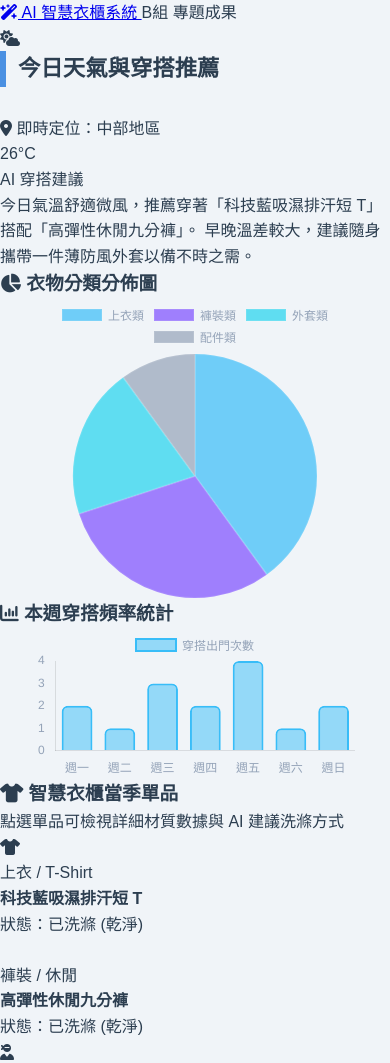
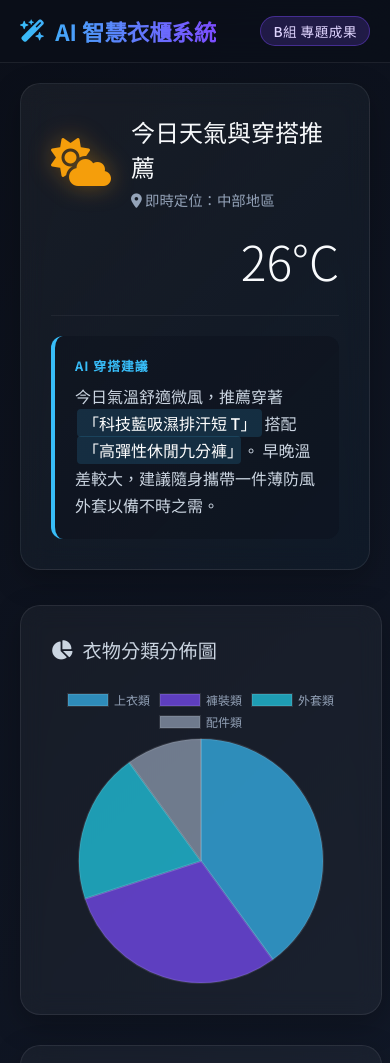
Before and after one commit to Kang921204/-123kang, a plain HTML site: page index.html in a window 390 px wide. Shown: the top 1063 px of the page. Drawn offline with nearby package versions, Linux system fonts and the light colour scheme.

Commit message:
Update style.css

```diff
--- a/style.css
+++ b/style.css
@@ -1,204 +1,323 @@
-
-/* style.css - B組智慧衣櫃【質感升級版】 */
+/* ==========================================
+   AI 智慧衣櫃系統 - 頂級科技感視覺設定規範
+   ========================================== */
 
 :root {
-    --primary-color: #4a90e2;       /* 科技藍 */
-    --primary-hover: #357abd;
-    --secondary-color: #2c3e50;     /* 深質感灰藍 */
-    --bg-color: #f0f4f8;            /* 柔和背景色 */
-    --card-color: #ffffff;
-    --text-color: #2c3e50;
-    --success-color: #2ecc71;       /* 儲存成功綠 */
-    --shadow: 0 4px 6px rgba(0, 0, 0, 0.05), 0 1px 3px rgba(0, 0, 0, 0.1);
-    --shadow-hover: 0 10px 20px rgba(0, 0, 0, 0.1);
+    --bg-gradient: linear-gradient(135deg, #0b0f19 0%, #111827 50%, #1e1b4b 100%);
+    --card-bg: rgba(255, 255, 255, 0.04);
+    --card-hover-bg: rgba(255, 255, 255, 0.08);
+    --card-border: rgba(255, 255, 255, 0.08);
+    --text-primary: #f8fafc;
+    --text-secondary: #94a3b8;
+    --accent-blue: #38bdf8;
+    --accent-purple: #7c4dff;
+    --accent-gradient: linear-gradient(90deg, #38bdf8 0%, #7c4dff 100%);
+    --shadow-glow: rgba(56, 189, 248, 0.15);
 }
 
-* { box-sizing: border-box; margin: 0; padding: 0; }
-body { font-family: 'PingFang TC', 'Microsoft JhengHei', sans-serif; background-color: var(--bg-color); color: var(--text-color); line-height: 1.6; }
+/* 全局基底設定 */
+body {
+    background: var(--bg-gradient);
+    color: var(--text-primary);
+    font-family: 'Noto Sans TC', sans-serif;
+    margin: 0;
+    padding: 0;
+    min-height: 100vh;
+    box-sizing: border-box;
+}
 
-/* 頁首與選單優化：加入漸層與現代感 */
-.main-header {
-    background: linear-gradient(135deg, var(--secondary-color), #34495e);
-    color: white;
-    padding: 1.5rem 1rem;
-    text-align: center;
+*, *:before, *:after {
+    box-sizing: inherit;
+}
+
+/* 1. 毛玻璃置頂導覽列 */
+.navbar {
+    background: rgba(11, 15, 25, 0.7);
+    backdrop-filter: blur(16px);
+    -webkit-backdrop-filter: blur(16px);
+    border-bottom: 1px solid var(--card-border);
     position: sticky;
     top: 0;
-    z-index: 100;
-    box-shadow: 0 4px 10px rgba(0,0,0,0.15);
+    z-index: 1000;
+    padding: 15px 0;
 }
-.main-header h1 { font-size: 1.6rem; margin-bottom: 0.8rem; letter-spacing: 1px; }
 
-/* 導覽按鈕微動態：懸浮時滑順變色 */
-.main-nav ul { list-style: none; display: flex; justify-content: center; flex-wrap: wrap; gap: 12px; }
-.main-nav ul li a {
-    color: #bdbdbd;
+.nav-container {
+    max-width: 1200px;
+    margin: 0 auto;
+    display: flex;
+    justify-content: space-between;
+    align-items: center;
+    padding: 0 20px;
+}
+
+.navbar-brand {
+    font-size: 1.4rem;
+    font-weight: 700;
     text-decoration: none;
-    padding: 0.6rem 1.2rem;
-    border-radius: 25px;
-    transition: all 0.3s cubic-bezier(0.25, 0.8, 0.25, 1);
-    font-size: 0.9rem;
-    display: inline-block;
+    background: var(--accent-gradient);
+    -webkit-background-clip: text;
+    -webkit-text-fill-color: transparent;
+    display: flex;
+    align-items: center;
+    gap: 10px;
+}
+
+.team-badge {
+    background: rgba(124, 77, 255, 0.2);
+    border: 1px solid rgba(124, 77, 255, 0.4);
+    color: #e0d5ff;
+    padding: 4px 12px;
+    border-radius: 20px;
+    font-size: 0.85rem;
+    font-weight: 500;
+    letter-spacing: 0.5px;
+}
+
+/* 主要版面配置容器 */
+.main-container {
+    max-width: 1200px;
+    margin: 40px auto;
+    padding: 0 20px;
+}
+
+/* 2. 核心科技面板外殼通用樣式 */
+.dashboard-card {
+    background: var(--card-bg);
+    border: 1px solid var(--card-border);
+    border-radius: 20px;
+    backdrop-filter: blur(12px);
+    -webkit-backdrop-filter: blur(12px);
+    padding: 30px;
+    box-shadow: 0 10px 30px rgba(0, 0, 0, 0.25);
+    transition: all 0.4s cubic-bezier(0.16, 1, 0.3, 1);
+}
+
+/* 天氣推薦區塊樣式細改 */
+.weather-section {
+    margin-bottom: 35px;
+    background: linear-gradient(135deg, rgba(255,255,255,0.05) 0%, rgba(56,189,248,0.03) 100%);
+}
+
+.weather-header {
+    display: flex;
+    justify-content: space-between;
+    align-items: center;
+    border-bottom: 1px solid rgba(255, 255, 255, 0.05);
+    padding-bottom: 20px;
+    margin-bottom: 20px;
+}
+
+.weather-info {
+    display: flex;
+    align-items: center;
+    gap: 20px;
+}
+
+.weather-icon {
+    font-size: 3rem;
+    color: #f59e0b;
+    filter: drop-shadow(0 0 12px rgba(245, 158, 11, 0.4));
+}
+
+.weather-info h2 {
+    margin: 0;
+    font-size: 1.5rem;
     font-weight: 500;
 }
-.main-nav ul li a:hover { color: white; background-color: rgba(255,255,255,0.1); }
-.main-nav ul li a.active { background-color: var(--primary-color); color: white; box-shadow: 0 2px 5px rgba(74, 144, 226, 0.4); }
 
-/* 主要內容區塊優化：圓角與平滑陰影 */
-.content-container { max-width: 1200px; margin: 2rem auto; padding: 0 1.5rem; }
-.page-section {
-    display: none;
-    background: var(--card-color);
-    padding: 2.5rem;
-    border-radius: 16px;
-    box-shadow: var(--shadow);
-    margin-bottom: 2rem;
-}
-.page-section.active { display: block; animation: slideUp 0.4s ease-out; }
-
-@keyframes slideUp {
-    from { opacity: 0; transform: translateY(20px); }
-    to { opacity: 1; transform: translateY(0); }
+.location-text {
+    margin: 5px 0 0 0;
+    color: var(--text-secondary);
+    font-size: 0.9rem;
 }
 
-h2 { border-left: 6px solid var(--primary-color); padding-left: 12px; margin-bottom: 1.8rem; color: var(--secondary-color); font-size: 1.4rem; }
+.temp-display {
+    font-size: 3rem;
+    font-weight: 300;
+    color: var(--text-primary);
+}
 
-/* RWD 雙欄網格佈局 */
-.grid-2 { display: grid; grid-template-columns: repeat(auto-fit, minmax(320px, 1fr)); gap: 2rem; }
+.recommendation-box {
+    background: rgba(11, 15, 25, 0.4);
+    border-radius: 12px;
+    padding: 20px;
+    border-left: 4px solid var(--accent-blue);
+}
 
-/* 首頁宣傳卡片優化：滑鼠移上去會微微浮起來 */
-.promo-card {
-    padding: 2rem;
-    border-radius: 12px;
-    text-align: center;
-    transition: transform 0.3s ease, box-shadow 0.3s ease;
-    background: white;
-    box-shadow: var(--shadow);
+.recommendation-tag {
+    margin: 0 0 8px 0;
+    font-size: 0.8rem;
+    font-weight: 700;
+    text-transform: uppercase;
+    color: var(--accent-blue);
+    letter-spacing: 1px;
 }
-.promo-card:hover { transform: translateY(-5px); box-shadow: var(--shadow-hover); }
-.ai-card { border-top: 4px solid var(--primary-color); }
-.chart-card { border-top: 4px solid #e6a23c; }
-.promo-icon { font-size: 3.5rem; margin-bottom: 1rem; color: var(--primary-color); }
-.chart-card .promo-icon { color: #e6a23c; }
 
-/* 表單控制項優化 */
-.form-group { margin-bottom: 1.5rem; }
-.form-group label { display: block; margin-bottom: 0.6rem; font-weight: 600; color: var(--secondary-color); font-size: 0.95rem; }
-.form-control {
+.recommendation-text {
+    margin: 0;
+    line-height: 1.7;
+    color: #cbd5e1;
+}
+
+.highlight {
+    color: #ffffff;
+    font-weight: 500;
+    background: rgba(56, 189, 248, 0.15);
+    padding: 2px 6px;
+    border-radius: 4px;
+    margin: 0 2px;
+}
+
+/* 3. 圖表兩欄式配置佈局 */
+.metrics-grid {
+    display: grid;
+    grid-template-columns: repeat(auto-fit, minmax(450px, 1fr));
+    gap: 30px;
+    margin-bottom: 45px;
+}
+
+.chart-container h3 {
+    margin: 0 0 20px 0;
+    font-size: 1.2rem;
+    font-weight: 500;
+    display: flex;
+    align-items: center;
+    gap: 10px;
+    color: #cbd5e1;
+}
+
+.chart-wrapper {
+    position: relative;
+    height: 300px;
     width: 100%;
-    padding: 0.8rem 1rem;
-    border: 1px solid #dcdfe6;
-    border-radius: 8px;
-    font-size: 1rem;
-    transition: border-color 0.2s;
-    color: #606266;
 }
-.form-control:focus { outline: none; border-color: var(--primary-color); box-shadow: 0 0 0 2px rgba(74,144,226,0.2); }
 
-/* 上傳框設計 */
-.upload-box {
-    border: 2px dashed #cbd5e1;
-    padding: 3rem 2rem;
-    text-align: center;
-    border-radius: 12px;
-    cursor: pointer;
-    background: #f8fafc;
-    transition: all 0.3s;
+/* 4. 衣服單品展示區 */
+.section-title {
+    margin-bottom: 25px;
 }
-.upload-box:hover { border-color: var(--primary-color); background: #f0f7ff; }
-.upload-icon { font-size: 3rem; color: #94a3b8; margin-bottom: 0.5rem; }
-.image-preview { max-width: 100%; max-height: 250px; border-radius: 8px; margin-top: 1rem; display: none; box-shadow: var(--shadow); }
 
-/* AI 狀態框 */
-.ai-status-box { background: #f0f7ff; padding: 1.2rem; border-radius: 8px; margin-top: 1.5rem; border-left: 4px solid var(--primary-color); }
-.loading-spinner { display: none; margin: 15px auto; border: 4px solid #e2e8f0; border-top: 4px solid var(--primary-color); border-radius: 50%; width: 32px; height: 32px; animation: spin 0.8s linear infinite; }
-@keyframes spin { 0% { transform: rotate(0deg); } 100% { transform: rotate(360deg); } }
+.section-title h3 {
+    font-size: 1.4rem;
+    margin: 0 0 5px 0;
+    display: flex;
+    align-items: center;
+    gap: 10px;
+}
 
-/* 按鈕美化 */
-.btn {
-    border: none;
-    padding: 0.8rem 1.5rem;
-    border-radius: 8px;
-    cursor: pointer;
-    font-size: 1rem;
-    font-weight: 600;
-    width: 100%;
-    transition: all 0.2s;
-    color: white;
-    display: inline-flex;
+.section-title p {
+    margin: 0;
+    color: var(--text-secondary);
+    font-size: 0.95rem;
+}
+
+.clothing-grid {
+    display: grid;
+    grid-template-columns: repeat(auto-fill, minmax(300px, 1fr));
+    gap: 25px;
+}
+
+/* 衣服卡片 3D 浮起與邊框微光核心設計 */
+.clothing-card {
+    background: var(--card-bg);
+    border: 1px solid var(--card-border);
+    border-radius: 16px;
+    overflow: hidden;
+    transition: transform 0.3s cubic-bezier(0.25, 0.8, 0.25, 1),
+                box-shadow 0.3s ease,
+                border-color 0.3s ease,
+                background-color 0.3s ease;
+}
+
+/* 滑鼠懸停（Hover）時的頂級反饋效果 */
+.clothing-card:hover {
+    transform: translateY(-8px);
+    background-color: var(--card-hover-bg);
+    border-color: rgba(56, 189, 248, 0.35);
+    box-shadow: 0 15px 35px var(--shadow-glow);
+}
+
+.card-img-placeholder {
+    height: 200px;
+    background: linear-gradient(135deg, rgba(255,255,255,0.02) 0%, rgba(255,255,255,0.05) 100%);
+    display: flex;
     justify-content: center;
+    align-items: center;
+    border-bottom: 1px solid var(--card-border);
+    position: relative;
+}
+
+.inner-icon {
+    font-size: 3.5rem;
+    color: rgba(255, 255, 255, 0.15);
+    transition: transform 0.4s ease, color 0.4s ease;
+}
+
+.clothing-card:hover .inner-icon {
+    transform: scale(1.15);
+    color: var(--accent-blue);
+}
+
+.card-content {
+    padding: 20px;
+}
+
+.category-tag {
+    font-size: 0.75rem;
+    color: var(--text-secondary);
+    text-transform: uppercase;
+    letter-spacing: 0.5px;
+    display: inline-block;
+    margin-bottom: 5px;
+}
+
+.card-content h4 {
+    margin: 0 0 12px 0;
+    font-size: 1.15rem;
+    font-weight: 500;
+}
+
+.status-text {
+    margin: 0;
+    font-size: 0.9rem;
+    color: var(--text-secondary);
+    display: flex;
     align-items: center;
     gap: 8px;
 }
-.btn-primary, .btn-submit { background-color: var(--primary-color); }
-.btn-primary:hover, .btn-submit:hover { background-color: var(--primary-hover); }
-.btn-warning { background-color: #e6a23c; }
-.btn-warning:hover { background-color: #cd8725; }
-.btn-success { background-color: var(--success-color); }
-.btn-success:hover { background-color: #27ae60; }
 
-/* 衣櫃卡片網格與卡片精緻化 */
-.filter-buttons { display: flex; gap: 10px; margin-bottom: 2rem; flex-wrap: wrap; }
-.filter-btn {
-    background: #e2e8f0;
-    border: none;
-    padding: 0.6rem 1.2rem;
-    border-radius: 20px;
-    cursor: pointer;
-    font-weight: 500;
-    color: #475569;
-    transition: all 0.2s;
+.dot {
+    width: 8px;
+    height: 8px;
+    border-radius: 50%;
+    display: inline-block;
 }
-.filter-btn.active, .filter-btn:hover { background: var(--secondary-color); color: white; }
 
-.wardrobe-grid { display: grid; grid-template-columns: repeat(auto-fill, minmax(200px, 1fr)); gap: 1.8rem; }
-.clothes-card {
-    background: #fff;
-    border: 1px solid #e2e8f0;
-    border-radius: 12px;
-    overflow: hidden;
-    box-shadow: var(--shadow);
-    text-align: center;
-    padding-bottom: 1.2rem;
-    position: relative;
-    transition: transform 0.3s, box-shadow 0.3s;
+.dot.clean {
+    background-color: #10b981;
+    box-shadow: 0 0 8px #10b981;
 }
-.clothes-card:hover { transform: translateY(-5px); box-shadow: var(--shadow-hover); }
-.clothes-card img { width: 100%; height: 200px; object-fit: cover; }
-.clothes-card h4 { margin: 0.8rem 0 0.3rem; color: var(--secondary-color); font-size: 1.05rem; }
-.clothes-card p { font-size: 0.85rem; color: #64748b; }
 
-/* 刪除按鈕 */
-.delete-btn {
-    position: absolute;
-    top: 8px;
-    right: 8px;
-    background: rgba(239, 68, 68, 0.9);
-    color: white;
-    border: none;
-    border-radius: 50%;
-    width: 28px;
-    height: 28px;
-    cursor: pointer;
-    font-size: 1rem;
-    display: flex;
-    align-items: center;
-    justify-content: center;
-    transition: background 0.2s;
+.dot.dirty {
+    background-color: #ef4444;
+    box-shadow: 0 0 8px #ef4444;
 }
-.delete-btn:hover { background: rgba(220, 38, 38, 1); }
 
-/* 表格優化 */
-.table-responsive { overflow-x: auto; border-radius: 8px; box-shadow: var(--shadow); }
-.history-table { width: 100%; border-collapse: collapse; background: white; text-align: left; }
-.history-table th, .history-table td { padding: 1rem; border-bottom: 1px solid #e2e8f0; }
-.history-table th { background-color: #f8fafc; color: #475569; font-weight: 600; }
-.history-table tr:last-child td { border-bottom: none; }
-
-/* 圖表外框 */
-.chart-box { background: #f8fafc; padding: 1.5rem; border-radius: 12px; border: 1px solid #e2e8f0; }
-.chart-title { text-align: center; margin-bottom: 1.2rem; font-size: 1.05rem; color: var(--secondary-color); font-weight: 600; }
-.chart-wrapper { width: 100%; max-width: 320px; margin: 0 auto; }
-
-/* 頁尾 */
-.main-footer { background: var(--secondary-color); color: #94a3b8; text-align: center; padding: 2rem 1rem; font-size: 0.85rem; margin-top: 4rem; border-top: 3px solid var(--primary-color); }
+/* 響應式手機版調整 */
+@media (max-width: 768px) {
+    .metrics-grid {
+        grid-template-columns: 1fr;
+    }
+    .main-container {
+        margin: 20px auto;
+    }
+    .weather-header {
+        flex-direction: column;
+        align-items: flex-start;
+        gap: 15px;
+    }
+    .temp-display {
+        align-self: flex-end;
+    }
+}
```
